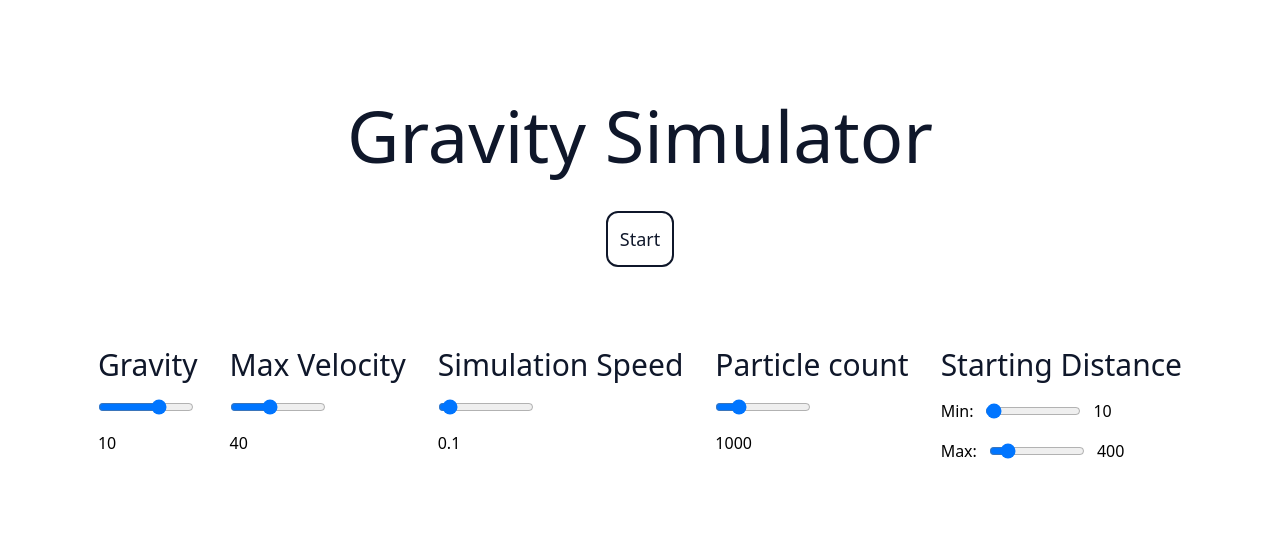
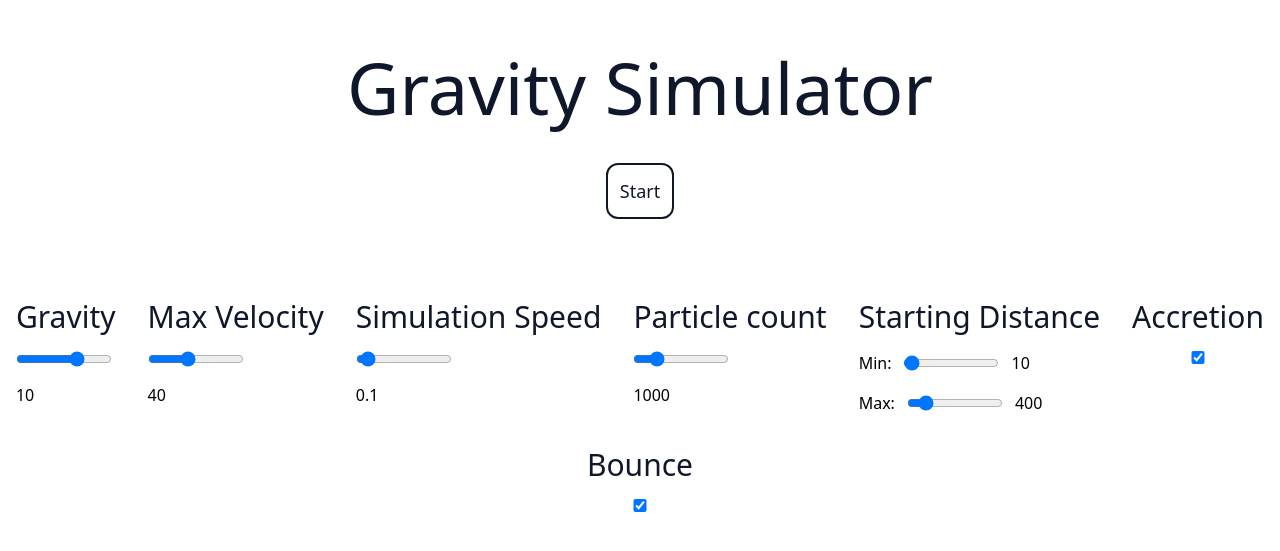
Before and after one commit to Genius6942/school-code, a plain HTML site: page apcsp/hole.html in a window 1280 px wide. Shown: the part 119-670 px from the top of the page. Drawn offline with nearby package versions, Linux system fonts and the light colour scheme.

Commit message:
more toggles!!!

```diff
--- a/apcsp/hole.html
+++ b/apcsp/hole.html
@@ -30,7 +30,7 @@
       >
         Start
       </button>
-      <div class="flex gap-8">
+      <div class="flex gap-8 flex-wrap justify-center">
         <div class="flex flex-col gap-4">
           <h2 class="text-3xl text-slate-900">Gravity</h2>
           <input
@@ -110,6 +110,14 @@
             />
             <span id="startingDistance-max-value"></span>
           </div>
+        </div>
+        <div class="flex flex-col gap-4">
+          <h2 class="text-3xl text-slate-900">Accretion</h2>
+          <input type="checkbox" checked onchange="config.accretion = this.checked" />
+        </div>
+        <div class="flex flex-col gap-4">
+          <h2 class="text-3xl text-slate-900">Bounce</h2>
+          <input type="checkbox" checked onchange="config.bounce = this.checked" />
         </div>
       </div>
     </div>
```
